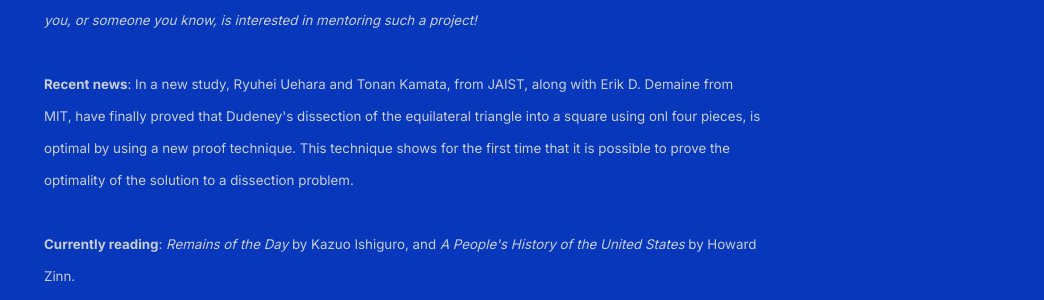
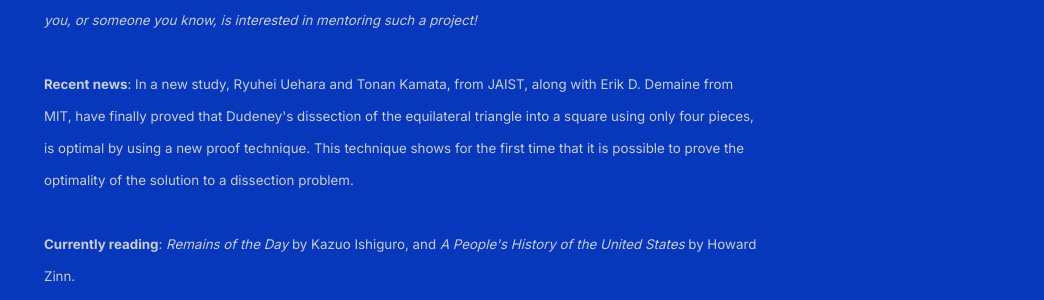
Before and after one commit to shihankanungo/shihankanungo.github.io, a Jekyll site: the page built from index.md, in a window 1280 px wide. Shown: the part 750-1050 px from the top of the page, without its empty margins (236-1280 px from the left). Built offline with Jekyll 4.4.1, drawn with Linux system fonts in a browser that asks for light colours.

Commit message:
Update _config.yml

```diff
--- a/_config.yml
+++ b/_config.yml
@@ -9,7 +9,7 @@ description: > # description of the site (multiple lines allowed)
           <small><b>Sidenote</b>: <i>I'm looking to work on a hard research problem in combinatorics/graph theory. Please let me know if you, or someone you know, is interested in mentoring such a project! </i></small>
 
           <br /><br />
-          <small><b>Recent news</b>: In a new study, Ryuhei Uehara and Tonan Kamata, from JAIST, along with Erik D. Demaine from MIT, have finally proved that Dudeney's dissection of the equilateral triangle into a square using onl four pieces, is optimal by using a new proof technique. This technique shows for the first time that it is possible to prove the optimality of the solution to a dissection problem.</small>
+          <small><b>Recent news</b>: In a new study, Ryuhei Uehara and Tonan Kamata, from JAIST, along with Erik D. Demaine from MIT, have finally proved that Dudeney's dissection of the equilateral triangle into a square using only four pieces, is optimal by using a new proof technique. This technique shows for the first time that it is possible to prove the optimality of the solution to a dissection problem.</small>
           <br /><br />
           <small><b>Currently reading</b>: <i>Remains of the Day</i> by Kazuo Ishiguro, and <i>A People's History of the United States</i> by Howard Zinn.</small>
           <br /><br />
```
